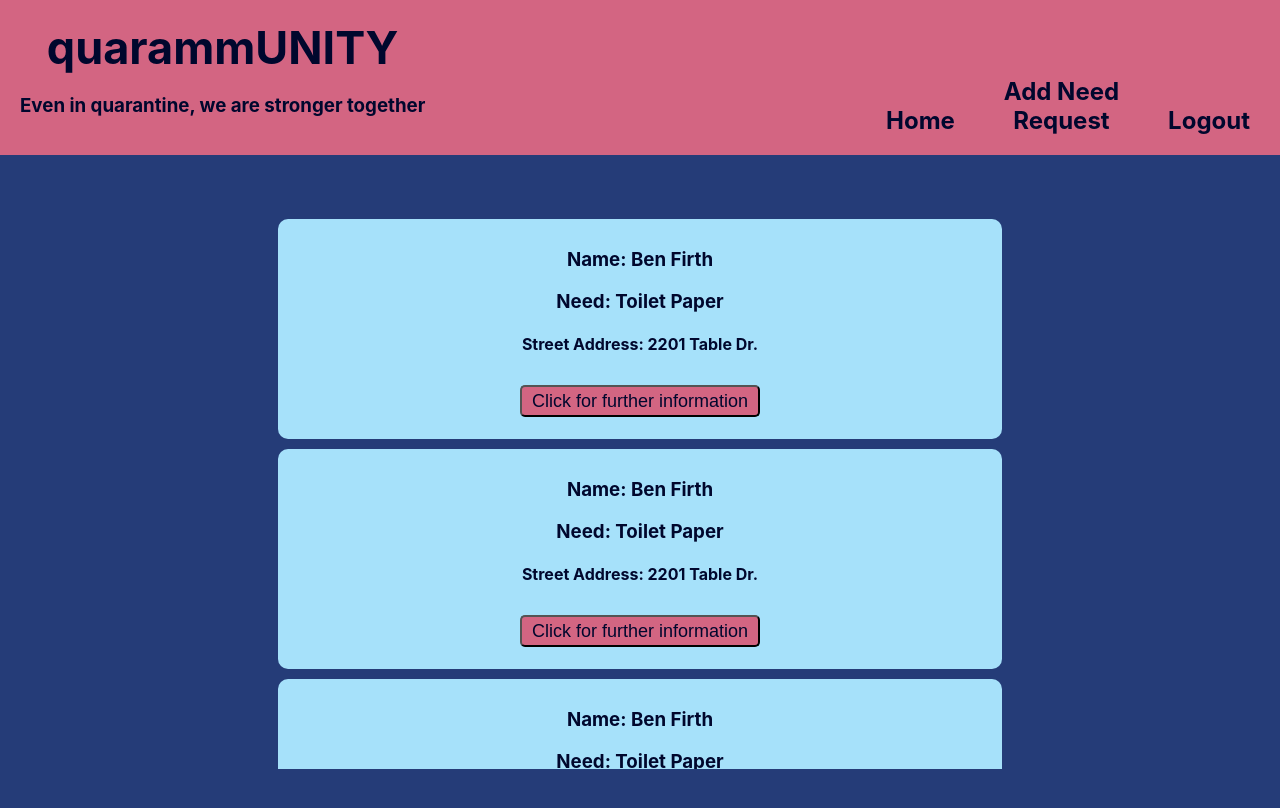
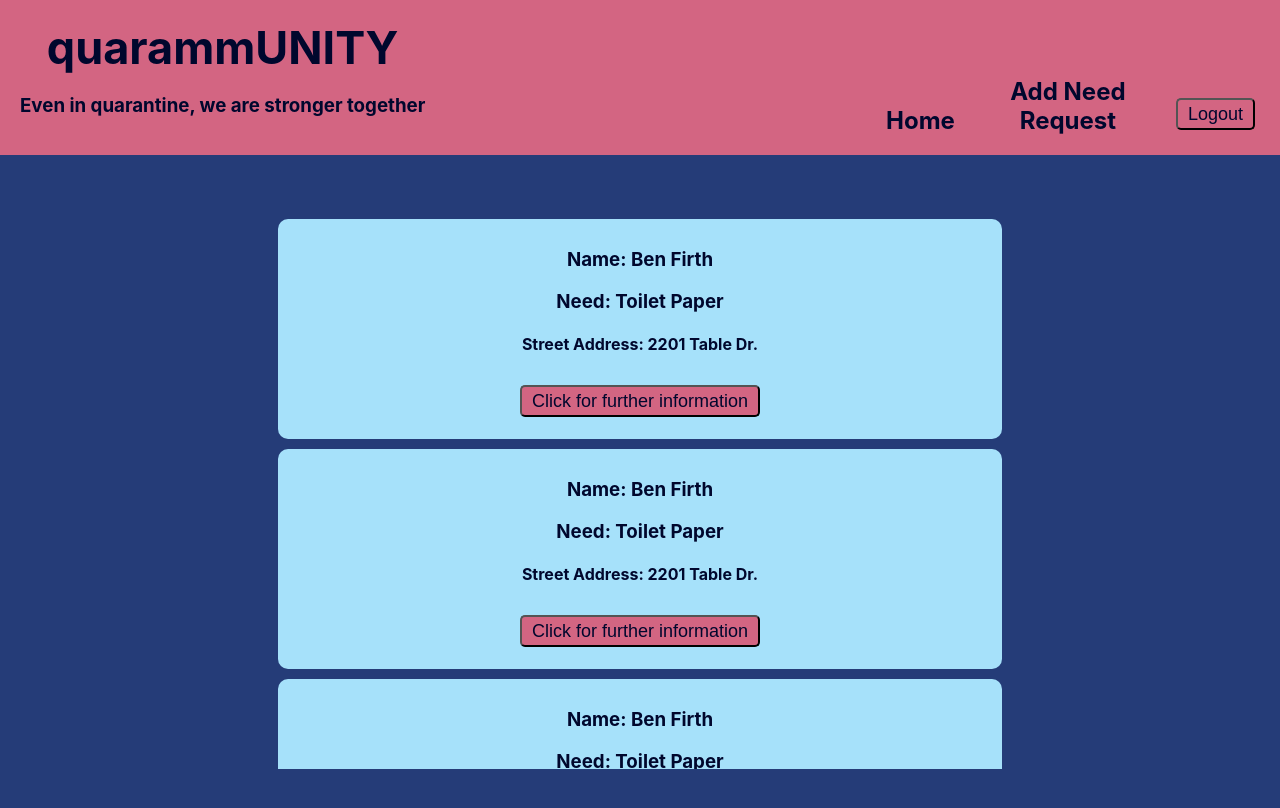
Before and after one commit to benjamin-firth/quarammUNITY, a React (Create React App) app in the folder quarammunity/: page / in a window 1280 px wide. Both pictures are taken after typing "Sample", "Sample" into the empty fields and a click on the button "SUBMIT". Shown: the top 808 px of the page. Built offline with nearby package versions, Linux system fonts and the light colour scheme.

Commit message:
Add logout function to empty redux store of user

```diff
--- a/quarammunity/src/components/LoggedInHeader/LoggedInHeader.js
+++ b/quarammunity/src/components/LoggedInHeader/LoggedInHeader.js
@@ -1,9 +1,21 @@
 import React from 'react';
-import { Link } from "react-router-dom";
+import { Link, Redirect } from 'react-router-dom';
+import { useSelector, useDispatch } from 'react-redux';
+import { logoutCurrentUser } from '../../actions';
 import './LoggedInHeader.scss';
 
+
 const LoggedInHeader = () => {
+  const dispatch = useDispatch();
+  const currentUser = useSelector(state => state.currentUser);
+
+  const logout = () => {
+    console.log('firing');
+    dispatch(logoutCurrentUser())
+  };
+
   return (
+    !currentUser.name ? <Redirect exact to='/' /> :
     <header>
       <div>
         <h1>quarammUNITY</h1>
@@ -15,9 +27,9 @@ const LoggedInHeader = () => {
         </Link><Link to='/addneed'>
           <h2>Add Need Request</h2>
         </Link>
-        <Link exact="true" to='/'>
-          <h2>Logout</h2>
-        </Link>
+        <button
+          type='button'
+          onClick={logout}>Logout</button>
       </div>
     </header>
   );
```
